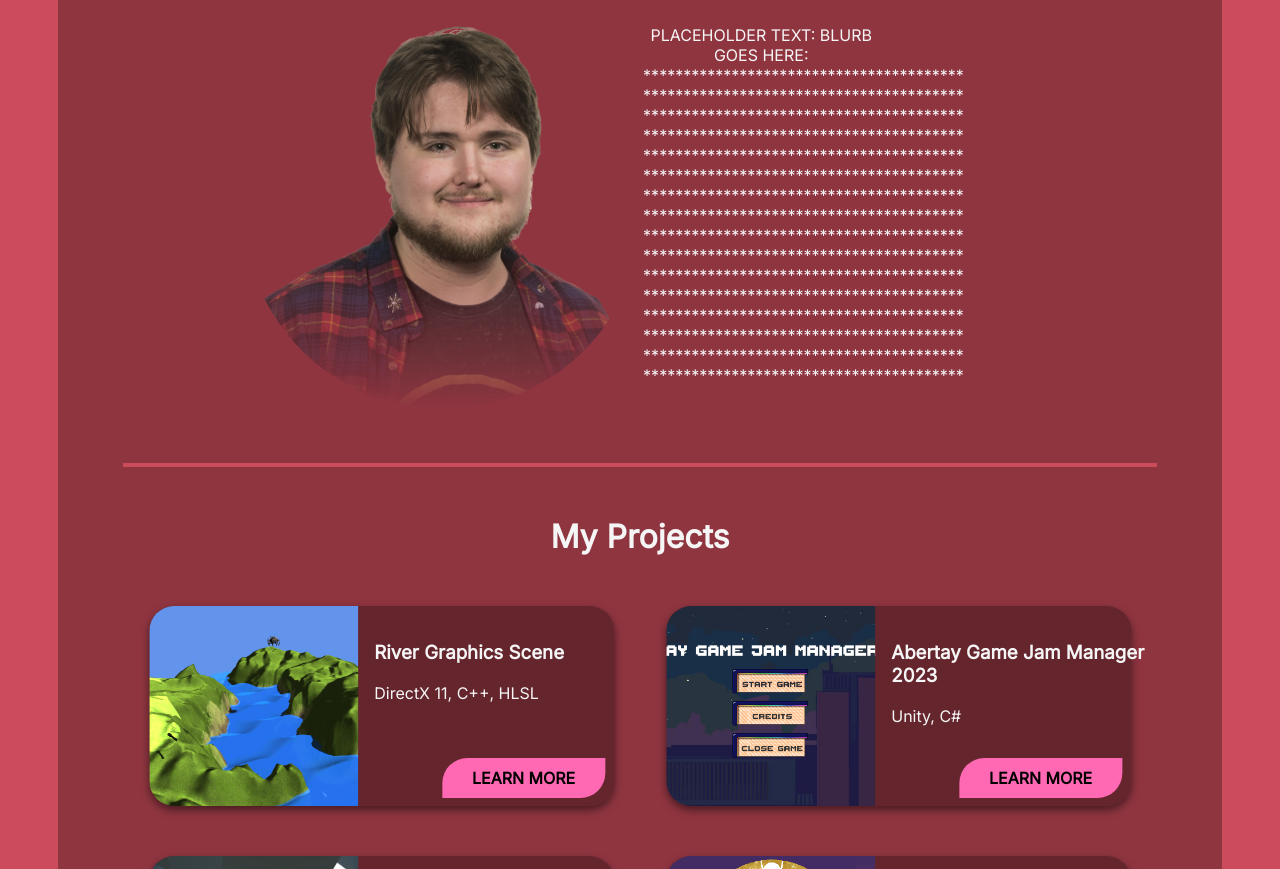
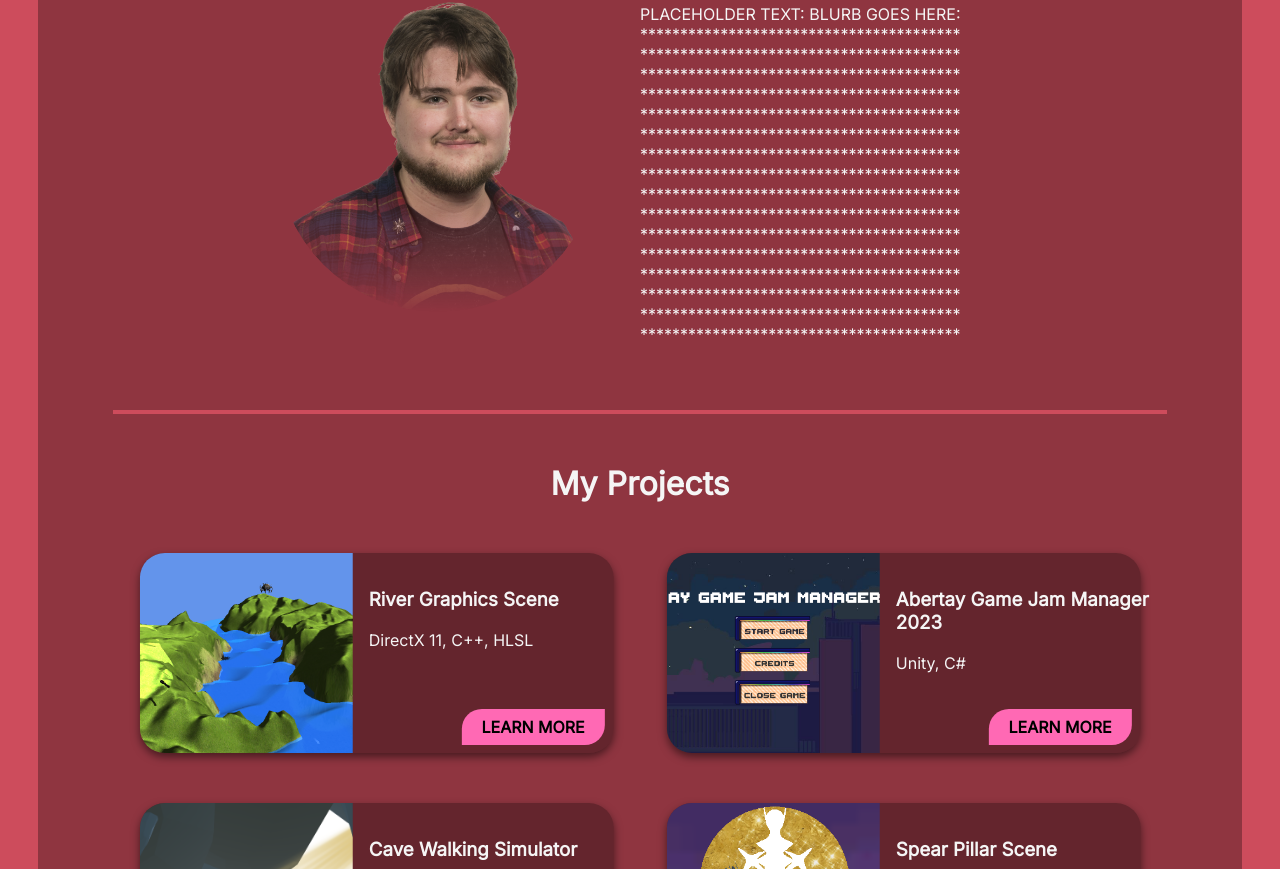
Before and after one commit to RowanBoat/RowanBoat.github.io, a plain HTML site: page index.html in a window 1280 px wide. Shown: the part 312-1181 px from the top of the page. Drawn offline with Linux system fonts and the light colour scheme.

Commit message:
Added Support For Lower Resolution Screens (720p)

```diff
--- a/index.html
+++ b/index.html
@@ -223,7 +223,7 @@
 					<p>C++</p>
 
 					<div class="button">
-						<a href="" class="button"><B>LEARN MORE</B></a>
+						<a href="javascript:void(0);" class="button"><B>LEARN MORE</B></a>
 					</div>
 
 				</div>
--- a/stylesheets/main.css
+++ b/stylesheets/main.css
@@ -55,6 +55,7 @@ hr
 .biotext
 {
   width: 60%;
+  text-align: left;
 }
 
 .gallery
@@ -234,6 +235,55 @@ img.link
 }
 
 @media only screen
+and (max-width: 1400px)
+{
+  #title
+  {
+    font-size: 250%;
+  }
+
+  .main
+  {
+    margin: 30px;
+    padding: 25px;
+  }
+
+  .bio
+  {
+    margin: auto;
+    font-size: 100%;
+  }
+
+  .biotext
+  {
+    width: 100%;
+  }
+
+  div.button
+  {
+    bottom: 0;
+    right: 25px;
+  }
+
+  .profile
+  {
+    width: 80%;
+  }
+
+  .description
+  {
+    font-size: 100%;
+    margin: 0 250px 0 250px;
+  }
+
+  a.button
+  {
+    padding: 8px 20px;
+    border-radius: 20px 0;
+  }
+}
+
+@media only screen
 and (max-width: 1000px)
 {
   #title
```
Also changed, not shown: 3 other files.
